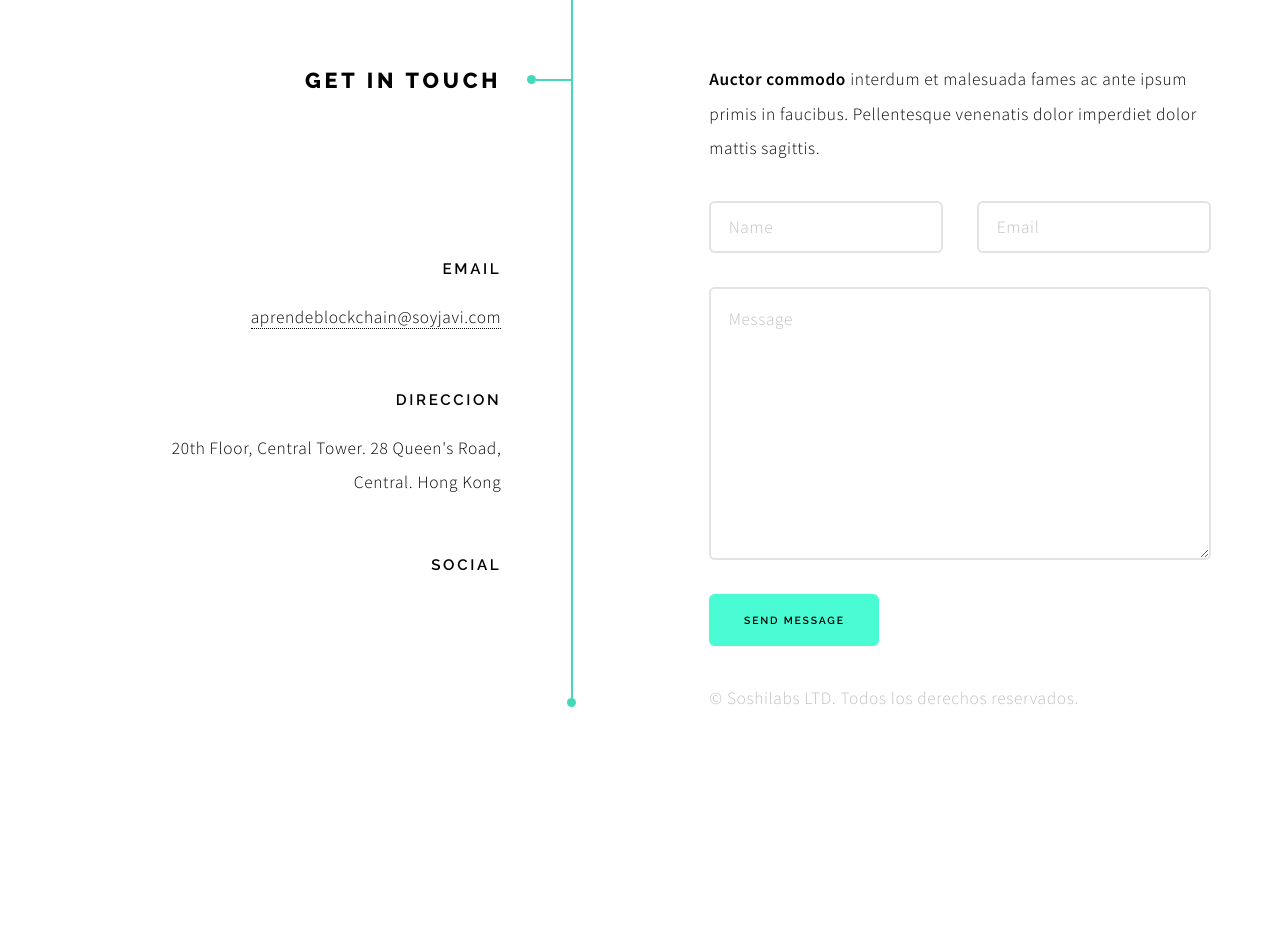
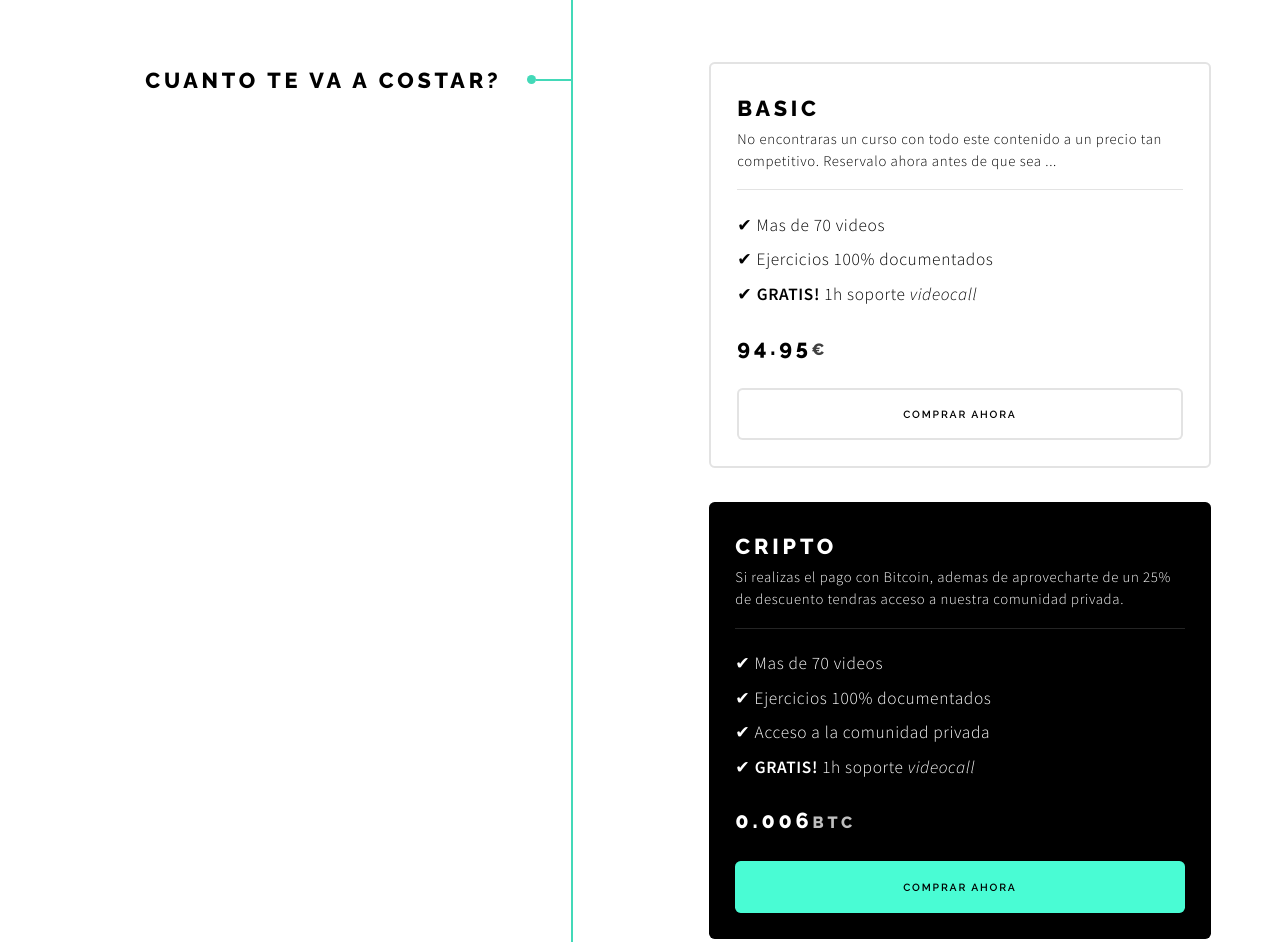
Before and after one commit to soyjavi/a-b, a plain HTML site: page index.html in a window 1280 px wide. Shown: the part 7980-8922 px from the top of the page. Before the commit the page ends 8834 px from the top, so only its background shows below. Drawn offline with Linux system fonts and the light colour scheme.

Commit message:
First version of price plans

```diff
--- a/assets/css/main.css
+++ b/assets/css/main.css
@@ -1,5 +1,27 @@
 @import url("https://fonts.googleapis.com/css?family=Source+Sans+Pro:300,600,700,300i,600i,700i|Raleway:600,800");
+
 .fa-icon:before{ content:"?" }
+
+.plans { display: flex; flex-direction: column; }
+
+.plan { display: flex; flex-direction: column; }
+	.plan.pro { border: none; background: black; }
+	.plan.pro * { color: white; }
+
+.plan > * { display: block; }
+.plan div:first-child { padding-bottom: 1em; border-bottom: solid 1px rgba(144, 144, 144, 0.25); }
+.plan h2 { margin-bottom: 0; }
+	.plan h2 > span { font-size: 0.75em; opacity: 0.75; }
+.plan small { font-size: 0.85em; display: block; line-height: 1.5; }
+.plan ul { padding: 0; flex: 1; margin: 1em 0;}
+	.plan ul li { list-style: none; padding: 0; }
+.plan > .button { margin-top: 2em; width: 100%; }
+
+@media screen and (min-width: 852px) and (max-width: 1152px), screen and (min-width: 1680px) {
+	.plans { flex-direction: row; }
+	.plan { display: flex; flex-direction: column; width: 50%; }
+	.plan:first-child { margin-right: 1.5em; }
+}
 
 /*
 	Paradigm Shift by HTML5 UP
--- a/index.html
+++ b/index.html
@@ -275,6 +275,45 @@
         </div>
       </section>
 
+      <!-- about -->
+      <section id="planes">
+        <header>
+          <h2>Cuanto te va a costar?</h2>
+        </header>
+        <div class="content plans">
+          <div class="plan box">
+            <div>
+              <h2>BASIC</h2>
+              <small>No encontraras un curso con todo este contenido a un precio tan competitivo. Reservalo ahora antes de que sea ...</small>
+            </div>
+            <ul>
+              <li>✔ Mas de 70 videos</li>
+              <li>✔ Ejercicios 100% documentados</li>
+              <li>✔ <strong>GRATIS!</strong> 1h soporte <i>videocall</i></li>
+            </ul>
+
+            <h2>94.95<span>€</span></h2>
+            <a class="button" href="https://udemy.com">Comprar ahora</a>
+          </div>
+
+          <div class="plan box pro">
+            <div>
+              <h2>CRIPTO</h2>
+              <small>Si realizas el pago con Bitcoin, ademas de aprovecharte de un 25% de descuento tendras acceso a nuestra comunidad privada.</small>
+            </div>
+            <ul>
+              <li>✔ Mas de 70 videos</li>
+              <li>✔ Ejercicios 100% documentados</li>
+              <li>✔ Acceso a la comunidad privada</li>
+              <li>✔ <strong>GRATIS!</strong> 1h soporte <i>videocall</i></li>
+            </ul>
+            <h2>0.006<span>BTC</span></h2>
+            <button class="button primary" onclick="eaf.on.dialogShow('checkout')">Comprar ahora</button>
+          </div>
+
+        </div>
+      </section>
+
       <!-- Section -->
       <section>
         <header>
```
Lines whose indentation alone changed are shown as unchanged.
